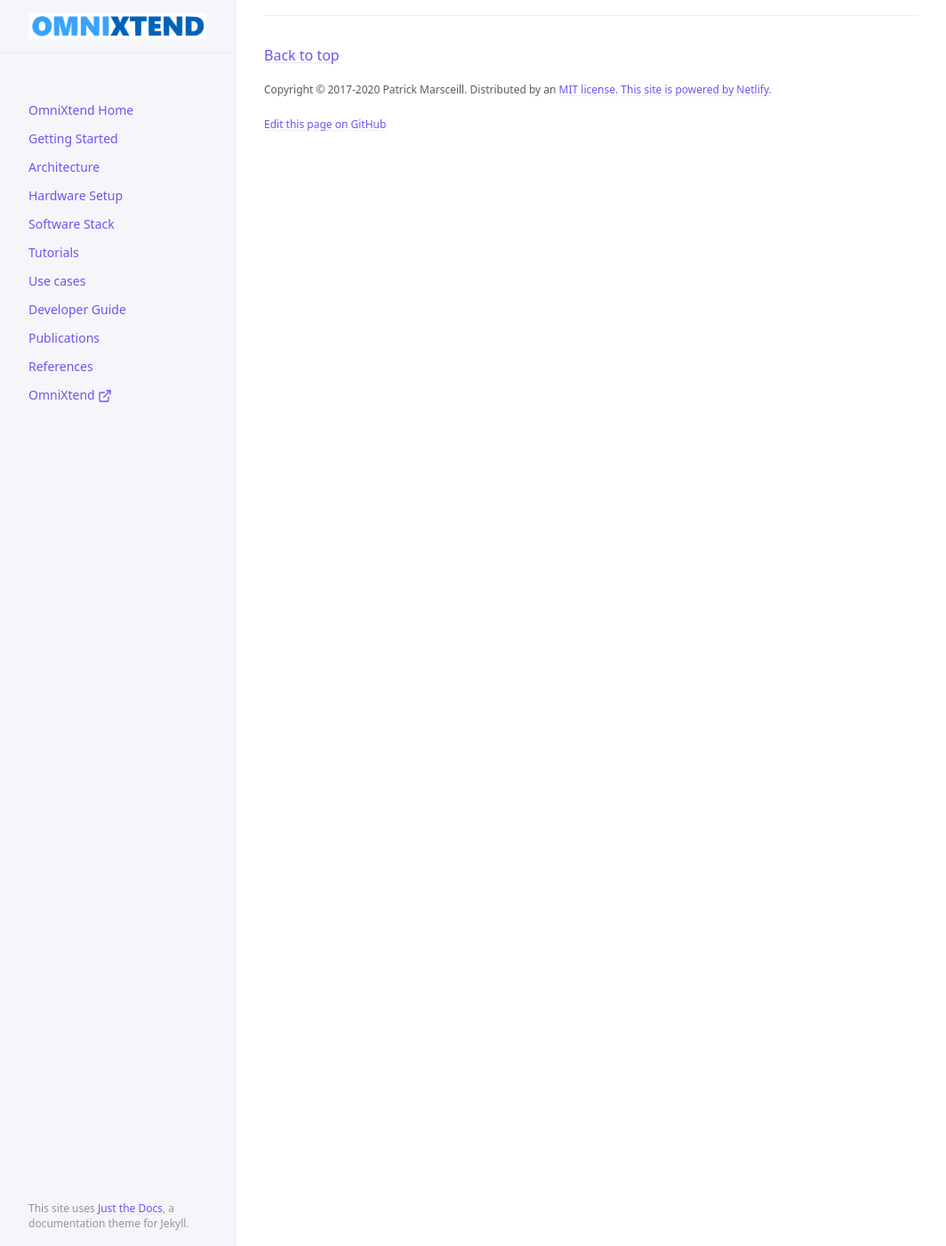
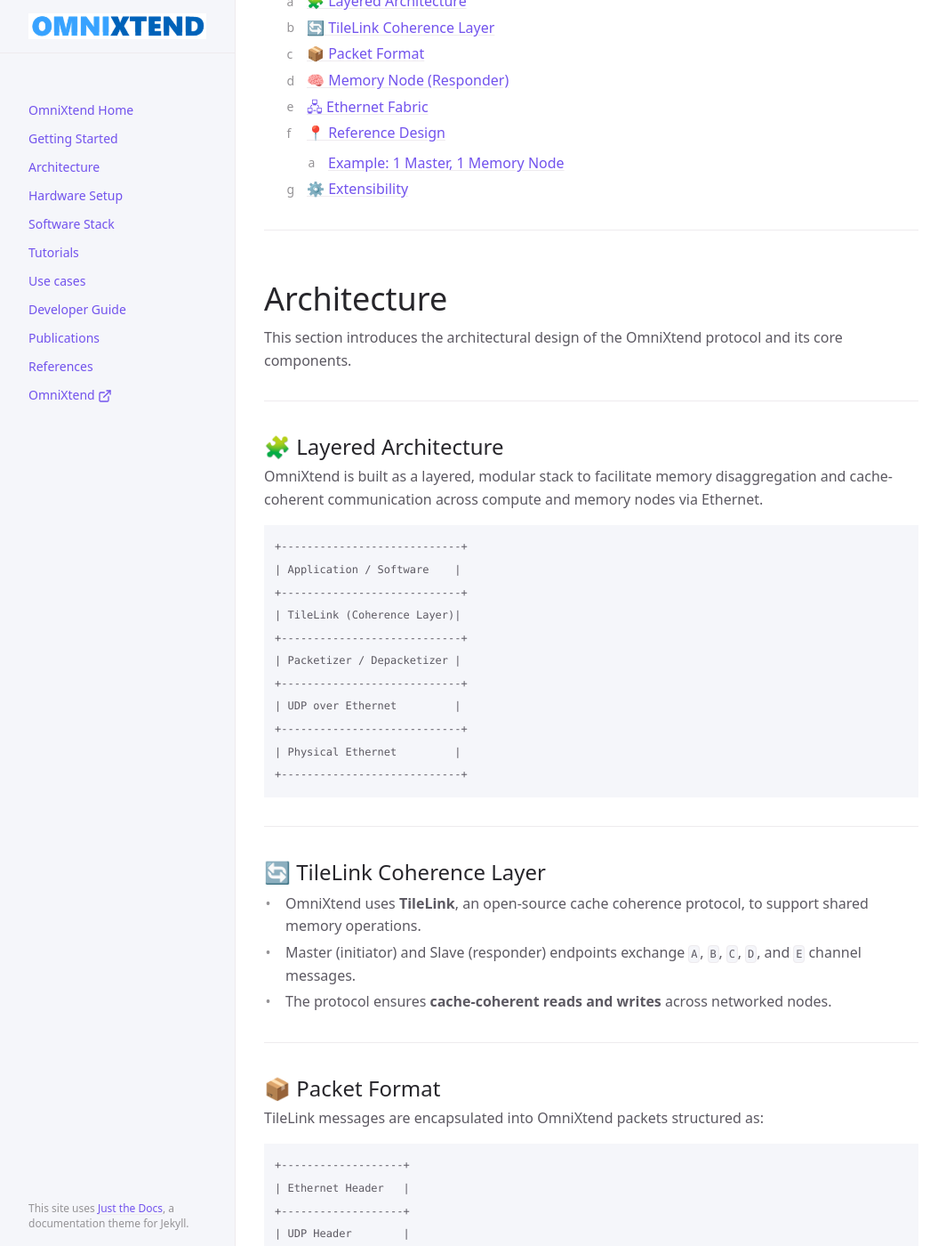
Before and after one commit to omnixtend/omnixtend.github.io, a Jekyll site: the page built from docs/architecture.md, in a window 1280 px wide and 1400 px high, scrolled down 270 px. Shown: the whole window at 89% size, without its empty margins (107-1171 px from the left). Built offline with Jekyll 4.4.1, drawn with Linux system fonts in a browser that asks for light colours; cached includes are drawn as plain includes; some of the changed text lies outside the part shown.

Commit message:
Add detailed sections for Architecture and Getting Started in documentation; include layered architecture overview, TileLink coherence layer, packet format, memory node functionality, Ethernet fabric details, and prerequisites for development environment setup.

````diff
--- a/docs/architecture.md
+++ b/docs/architecture.md
@@ -12,3 +12,105 @@ nav_order: 3
 {:toc}
 
 ---
+
+# Architecture
+
+This section introduces the architectural design of the OmniXtend protocol and its core components.
+
+---
+
+## 🧩 Layered Architecture
+
+OmniXtend is built as a layered, modular stack to facilitate memory disaggregation and cache-coherent communication across compute and memory nodes via Ethernet.
+
+```
++----------------------------+
+| Application / Software    |
++----------------------------+
+| TileLink (Coherence Layer)|
++----------------------------+
+| Packetizer / Depacketizer |
++----------------------------+
+| UDP over Ethernet         |
++----------------------------+
+| Physical Ethernet         |
++----------------------------+
+```
+
+---
+
+## 🔄 TileLink Coherence Layer
+
+- OmniXtend uses **TileLink**, an open-source cache coherence protocol, to support shared memory operations.
+- Master (initiator) and Slave (responder) endpoints exchange `A`, `B`, `C`, `D`, and `E` channel messages.
+- The protocol ensures **cache-coherent reads and writes** across networked nodes.
+
+---
+
+## 📦 Packet Format
+
+TileLink messages are encapsulated into OmniXtend packets structured as:
+
+```
++-------------------+
+| Ethernet Header   |
++-------------------+
+| UDP Header        |
++-------------------+
+| OmniXtend Header  |
++-------------------+
+| TileLink Payload  |
++-------------------+
+```
+
+- **OmniXtend Header** includes:
+  - Source/Destination node IDs
+  - Channel type (A, B, C, D, E)
+  - Transaction ID
+  - Length
+
+---
+
+## 🧠 Memory Node (Responder)
+
+- Receives TileLink packets over Ethernet
+- Decodes and services memory requests
+- Interfaces with **external DRAM** via AXI4 or native memory controller
+- Can be implemented using FPGAs or SoCs
+
+---
+
+## 🖧 Ethernet Fabric
+
+- Any standard Ethernet switch can be used (no need for custom interconnects)
+- Supports:
+  - Point-to-point links
+  - Multi-drop (with broadcast)
+  - Tree or mesh topologies
+
+---
+
+## 📍 Reference Design
+
+### Example: 1 Master, 1 Memory Node
+
+```
++------------------+         +------------------+
+| RISC-V SoC       |  UDP    | FPGA-based       |
+| + TileLink Master| <-----> | TileLink Slave   |
++------------------+         +------------------+
+         |                            |
+     Ethernet                    DRAM Controller
+```
+
+---
+
+## ⚙️ Extensibility
+
+- Supports multi-master systems with arbitration
+- Extensible for different memory types (HBM, CXL, DDR)
+- Future work: reliability, security (MAC/IPsec), multicast
+
+---
+
+For more details on FPGA integration and implementation, see [Hardware Setup](docs/hardware-setup.md).
````
Also changed, not shown: docs/getting-started.md (+42 -0 lines).
